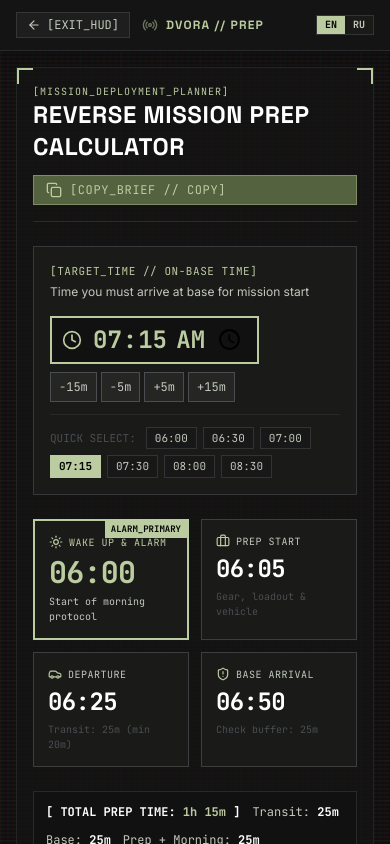
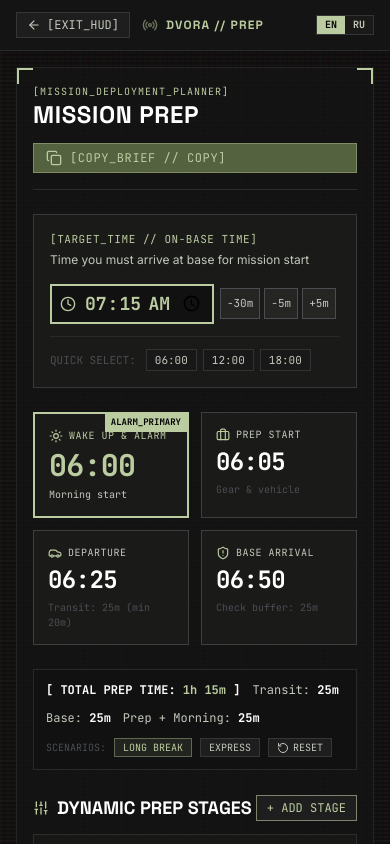
Before and after one commit to DimaMinka/dvoraunit, a React (Vite) app: page / in a window 390 px wide. Both pictures are taken after a click on the button "MAINT_BLOCK". Shown: the top 844 px of the page. Built offline with nearby package versions, Linux system fonts and the light colour scheme.

Commit message:
ui: compact mobile layout for Mission Prep title, TARGET_TIME row, presets, and HUD card subtitles

```diff
--- a/src/pages/MissionPrepPage.tsx
+++ b/src/pages/MissionPrepPage.tsx
@@ -111,7 +111,7 @@ const UI_TEXT: Record<
 > = {
   en: {
     backTitle: 'Return to main page',
-    pageTitle: 'Reverse Mission Prep Calculator',
+    pageTitle: 'Mission Prep',
     copied: 'COPIED TO CLIPBOARD',
     copyBtn: '[COPY_BRIEF // COPY]',
     targetTimeLabel: '[TARGET_TIME // ON-BASE TIME]',
@@ -119,9 +119,9 @@ const UI_TEXT: Record<
     quickSelect: 'Quick select:',
     alarmTitle: 'WAKE UP & ALARM',
     prevDayWarning: '⚠ Previous day',
-    alarmSub: 'Start of morning protocol',
+    alarmSub: 'Morning start',
     prepTitle: 'PREP START',
-    prepSub: 'Gear, loadout & vehicle',
+    prepSub: 'Gear & vehicle',
     departTitle: 'DEPARTURE',
     departSub: (mins) => `Transit: ${mins}m (min 20m)`,
     arrivalTitle: 'BASE ARRIVAL',
@@ -181,7 +181,7 @@ const UI_TEXT: Record<
   },
   ru: {
     backTitle: 'Вернуться на главную страницу',
-    pageTitle: 'Обратный расчёт времени подготовки',
+    pageTitle: 'Подготовка к заданию',
     copied: 'СКОПИРОВАНО В БУФЕР',
     copyBtn: '[COPY_BRIEF // КОПИРОВАТЬ]',
     targetTimeLabel: '[TARGET_TIME // ВРЕМЯ БЫТЬ НА БАЗЕ]',
@@ -189,9 +189,9 @@ const UI_TEXT: Record<
     quickSelect: 'Быстрый выбор:',
     alarmTitle: 'ПОДЪЁМ И БУДИЛЬНИК',
     prevDayWarning: '⚠ Предыдущий день',
-    alarmSub: 'Старт утреннего распорядка',
+    alarmSub: 'Утренний старт',
     prepTitle: 'СТАРТ СБОРОВ',
-    prepSub: 'Одежда, экипировка, машина',
+    prepSub: 'Форма и машина',
     departTitle: 'ВЫЕЗД ИЗ ДОМА',
     departSub: (mins) => `В пути: ${mins} мин (мин. 20)`,
     arrivalTitle: 'ПРИБЫТИЕ НА БАЗУ',
@@ -485,23 +485,23 @@ export default function MissionPrepPage({ onBackToMain }: MissionPrepPageProps)
                 <div className="text-xs text-brand-secondary">{t.targetTimeDesc}</div>
               </div>
 
-              <div className="flex flex-wrap items-center gap-2 sm:gap-3">
-                <div className="relative flex items-center">
-                  <Clock className="w-5 h-5 text-brand-primary absolute left-3 pointer-events-none" />
+              <div className="flex flex-nowrap items-center gap-1.5 sm:gap-3 overflow-x-auto">
+                <div className="relative flex items-center shrink-0">
+                  <Clock className="w-4 h-4 sm:w-5 sm:h-5 text-brand-primary absolute left-2.5 sm:left-3 pointer-events-none" />
                   <input
                     type="time"
                     value={config.targetTime}
                     onChange={handleTimeChange}
-                    className="bg-[#111111] border-2 border-brand-primary text-brand-primary font-mono text-2xl md:text-3xl font-bold py-1.5 pl-10 pr-3 focus:outline-none focus:ring-2 focus:ring-brand-primary"
+                    className="bg-[#111111] border-2 border-brand-primary text-brand-primary font-mono text-lg sm:text-2xl md:text-3xl font-bold py-1 sm:py-1.5 pl-8 sm:pl-10 pr-2 sm:pr-3 focus:outline-none focus:ring-2 focus:ring-brand-primary"
                   />
                 </div>
 
-                <div className="flex items-center gap-1 font-mono text-xs">
-                  {[-15, -5, 5, 15].map(delta => (
+                <div className="flex items-center gap-1 font-mono text-[11px] sm:text-xs shrink-0">
+                  {[-30, -5, 5, 30].map(delta => (
                     <button
                       key={delta}
                       onClick={() => adjustTargetTime(delta)}
-                      className="px-2 py-1.5 bg-[#252524] border border-brand-steel hover:border-brand-primary hover:text-brand-primary text-brand-secondary transition-all"
+                      className="px-1.5 sm:px-2 py-1.5 bg-[#252524] border border-brand-steel hover:border-brand-primary hover:text-brand-primary text-brand-secondary transition-all whitespace-nowrap"
                     >
                       {delta > 0 ? `+${delta}` : delta}
                       {t.minShort}
@@ -513,7 +513,7 @@ export default function MissionPrepPage({ onBackToMain }: MissionPrepPageProps)
 
             <div className="flex flex-wrap items-center gap-1.5 mt-3 pt-3 border-t border-brand-steel/30 font-mono text-[11px]">
               <span className="text-brand-steel uppercase mr-1">{t.quickSelect}</span>
-              {['06:00', '06:30', '07:00', '07:15', '07:30', '08:00', '08:30'].map(
+              {['06:00', '12:00', '18:00'].map(
                 timeOpt => (
                   <button
                     key={timeOpt}
```
